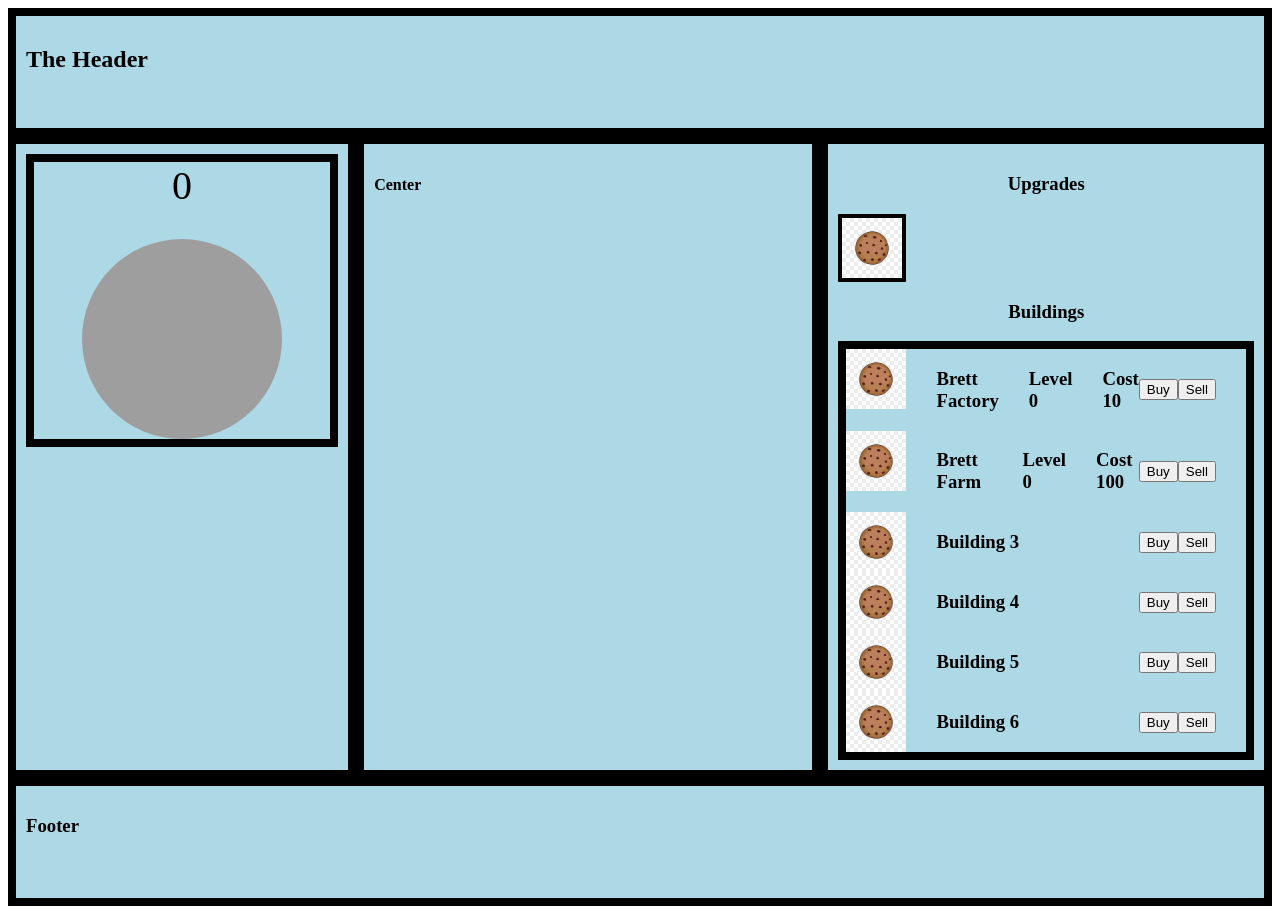
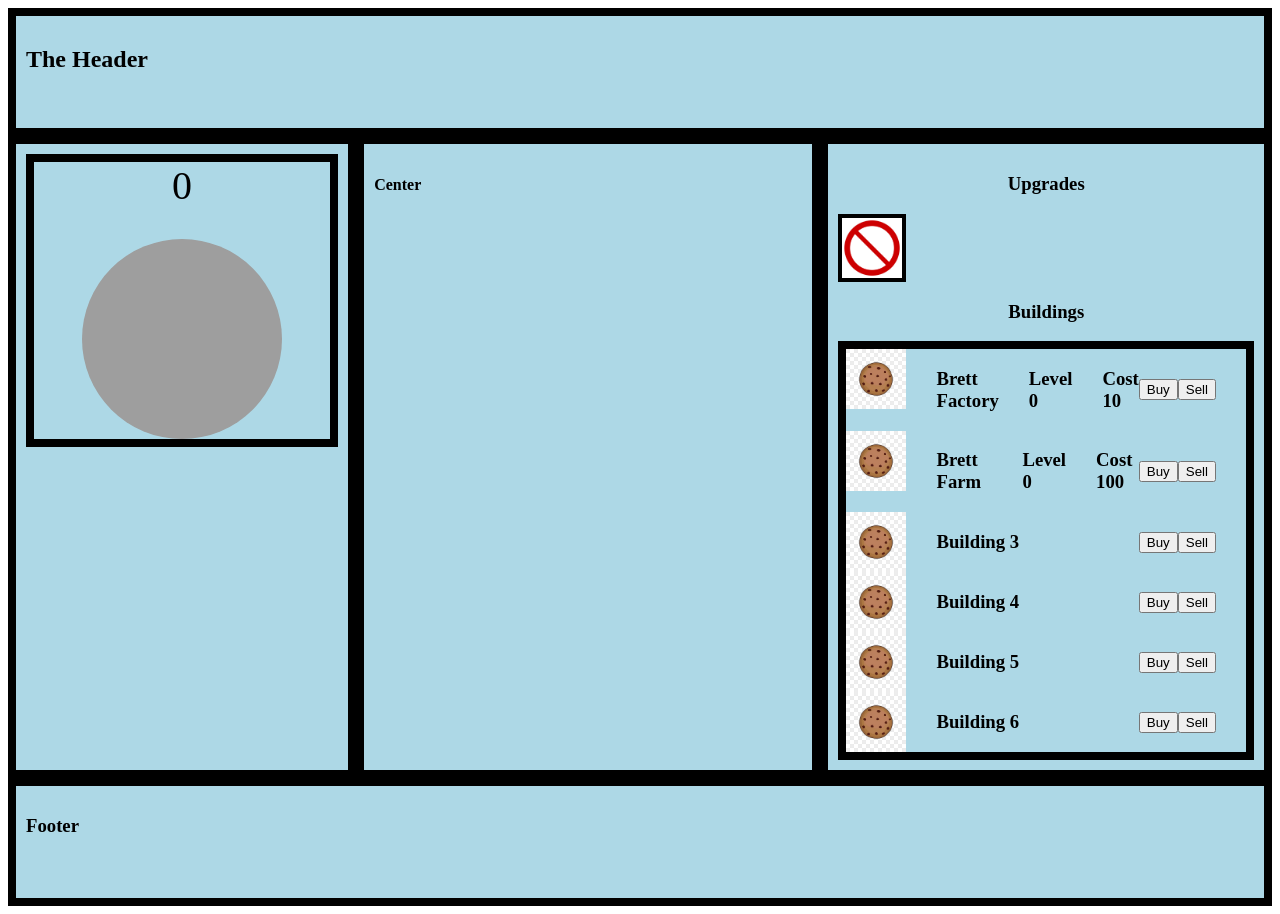
Before and after one commit to firepeashooter/clickerSite, a plain HTML site: page index.html in a window 1280 px wide. Both pictures are taken after a click on the picture 872 px from the left and 247 px from the top of the page. Drawn offline with Linux system fonts and the light colour scheme; grey boxes are pictures that could not be loaded.

Commit message:
Functioning ClickUpgrade
Created a one time upgrade that when clicked doubles the clicking power and disables itself.

```diff
--- a/index.html
+++ b/index.html
@@ -40,7 +40,7 @@
         <h3 style="text-align: center;">Upgrades</h3>
 
         <div class="upgrade--container">
-          <img src="images/cookie.jpg" class="upgrade--image" style="border: 4px solid black;"></img>
+          <img id="upgrade1" src="images/cookie.jpg" class="upgrade--image" style="border: 4px solid black;" onclick="upgradeClick()"></img>
         </div>
 
         <h3 style="text-align: center;">Buildings</h3>
--- a/scripts/cookieUp.js
+++ b/scripts/cookieUp.js
@@ -1,6 +1,7 @@
 
 let cookies = 0;
 let clickMultiplier = 1;
+let clickUpgrade = true
 
 function cookieUp(clickMultiplier){
 
@@ -8,3 +9,18 @@ function cookieUp(clickMultiplier){
     document.getElementById('counter').innerHTML = cookies;
 
 }
+
+//When we buy the upgrade, we want it to go away or get greyed out, and then permanently increase our clickMultiplier
+
+function upgradeClick(){
+    //Multiply the click power by 2 and then replace the current picture with a new one\
+
+    console.log('upgraded click');
+
+    if (clickUpgrade){
+        clickMultiplier *= 2;
+        document.getElementById("upgrade1").src = "images/cancel.jpg";
+        clickUpgrade = false;
+    }
+
+}
```
Also changed, not shown: images/cancel.jpg (added).
